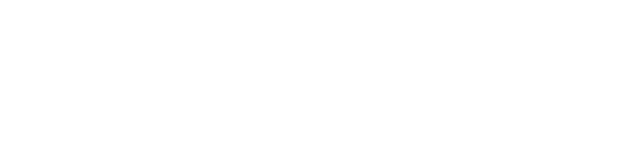
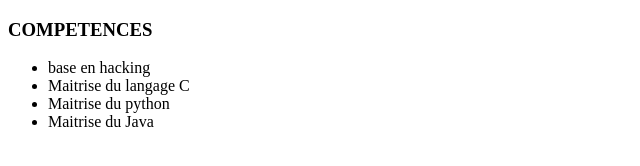
Before and after one commit to ozias11/git-mon-cv, a plain HTML site: page index.html in a window 1280 px wide. Shown: the whole page, without its empty margins (0-640 px from the left). Drawn offline with Linux system fonts and the light colour scheme.

Commit message:
mise en place de la section competences

```diff
--- a/index.html
+++ b/index.html
@@ -7,6 +7,23 @@
     <title>Document</title>
 </head>
 <body>
+    <h3>
+        COMPETENCES
+    </h3>
+    <ul>
+        <li>
+            base en hacking
+        </li>
+        <li>
 
+            Maitrise du langage C
+        </li>
+        <li>
+            Maitrise du python
+        </li>
+        <li>
+            Maitrise du Java
+        </li>
+    </ul>
 </body>
 </html>
```
